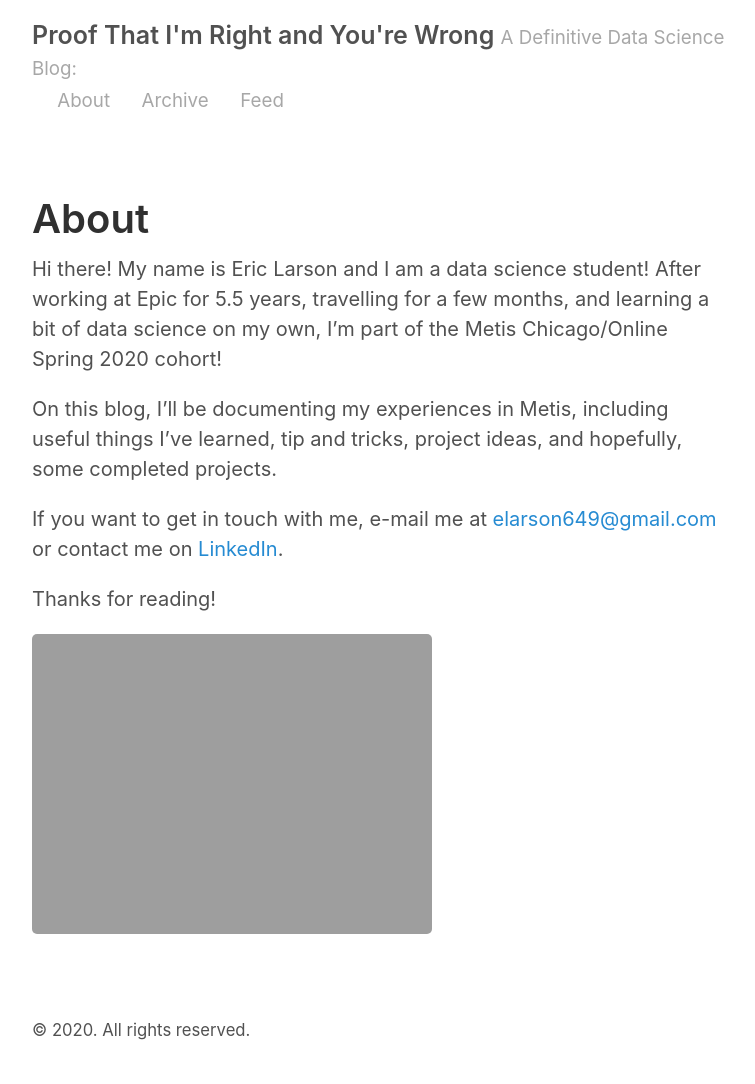
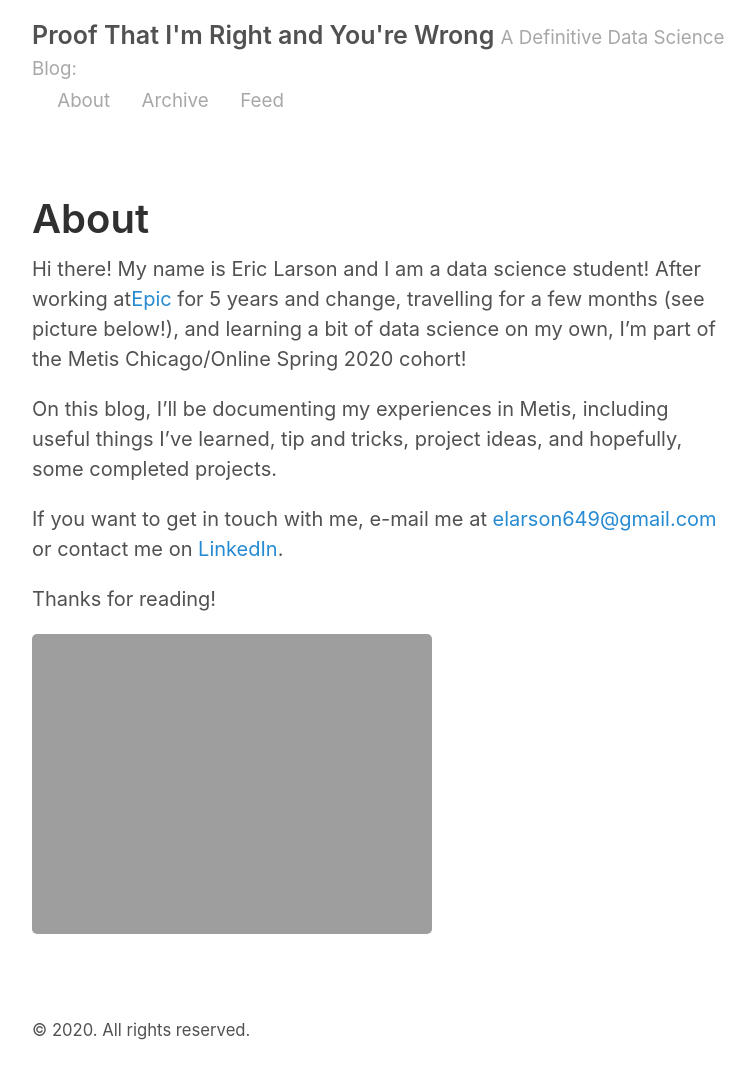
Before and after one commit to Elarson649/elarson649.github.io, a Jekyll site: the page built from about.md, in a window 1280 px wide. Shown: the whole page, without its empty margins (258-1013 px from the left). Built offline with Jekyll 4.4.1, drawn with Linux system fonts in a browser that asks for light colours.

Commit message:
Updating first blog post

```diff
--- a/about.md
+++ b/about.md
@@ -3,7 +3,7 @@ layout: page
 title: About
 ---
 
-Hi there! My name is Eric Larson and I am a data science student! After working at Epic for 5.5 years, travelling for a few months, and learning a bit of data science on my own, I'm part of the Metis Chicago/Online Spring 2020 cohort!
+Hi there! My name is Eric Larson and I am a data science student! After working at[Epic](https://www.epic.com/) for 5 years and change, travelling for a few months (see picture below!), and learning a bit of data science on my own, I'm part of the Metis Chicago/Online Spring 2020 cohort!
 
 On this blog, I'll be documenting my experiences in Metis, including useful things I've learned, tip and tricks, project ideas, and hopefully, some completed projects.
 
```
